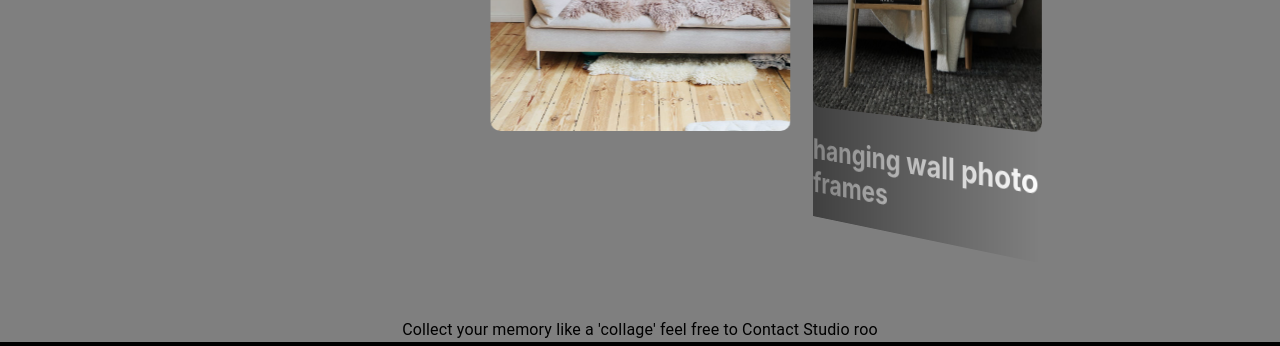
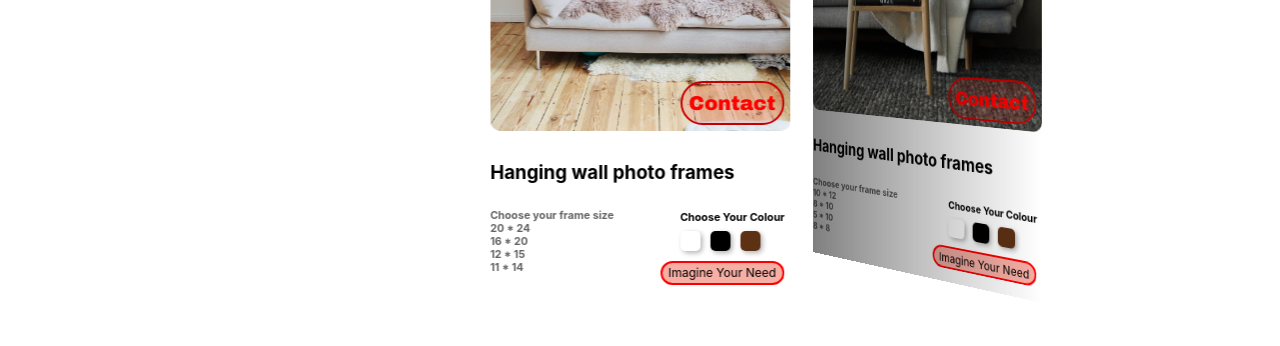
Before and after one commit to rajitha-00/roo-studio, a React (Create React App) app: page /products in a window 1280 px wide. Shown: the part 1265-1611 px from the top of the page. Built offline with nearby package versions, Linux system fonts and the light colour scheme.

Commit message:
photo frame done

```diff
--- a/src/assets/scss/Product_img.css
+++ b/src/assets/scss/Product_img.css
@@ -1,5 +1,5 @@
-.background {
-  background-color: #f0ebeb;
+.background-frame {
+  background-color: #ffffff;
 }
 
 .swiper {
@@ -28,4 +28,85 @@
 
 .body {
   color: black;
+}
+
+.fB {
+  color: black;
+}
+
+.fB2 {
+  color: rgba(0, 0, 0, 0.613);
+}
+
+.fB3 {
+  position: absolute;
+  top: 505px;
+  left: 190px;
+  color: rgb(0, 0, 0);
+}
+
+.box-w {
+  position: absolute;
+  top: 550px;
+  left: 190px;
+  width: 20px;
+  height: 20px;
+  border-radius: 5px;
+  background: rgba(255, 255, 255, 0.8784313725);
+  box-shadow: 2px 2px 5px rgba(0, 0, 0, 0.3);
+}
+
+.box-B {
+  position: absolute;
+  top: 550px;
+  left: 220px;
+  width: 20px;
+  height: 20px;
+  border-radius: 5px;
+  background: #000000;
+  box-shadow: 2px 2px 5px rgba(0, 0, 0, 0.3);
+}
+
+.box-Br {
+  position: absolute;
+  top: 550px;
+  left: 250px;
+  width: 20px;
+  height: 20px;
+  border-radius: 5px;
+  background: #5d3114;
+  box-shadow: 2px 2px 5px rgba(0, 0, 0, 0.3);
+}
+
+.box-text {
+  position: absolute;
+  top: 580px;
+  left: 170px;
+  width: 120px;
+  height: 20px;
+  border-radius: 30px;
+  border: 2px solid rgb(252, 0, 0);
+  background: #f7afa5;
+  display: flex;
+  font-size: 12px;
+  justify-content: center;
+  align-items: center;
+  color: #000000;
+}
+
+.box-contact {
+  position: absolute;
+  top: 400px;
+  left: 190px;
+  width: 100px;
+  height: 40px;
+  border-radius: 30px;
+  border: 2px solid rgb(198, 0, 0);
+  background: rgba(249, 29, 0, 0.137254902);
+  display: flex;
+  font-size: 20px;
+  justify-content: center;
+  align-items: center;
+  color: #ff0000;
+  font-family: Arial Black;
 }/*# sourceMappingURL=Product_img.css.map */
--- a/src/assets/scss/Product_img.scss
+++ b/src/assets/scss/Product_img.scss
@@ -1,8 +1,6 @@
-@import './Theme.scss';
 
-
-.background {
-    background-color: #f0ebeb;
+.background-frame {
+    background-color: #ffffff;
 }
 
 .swiper {
@@ -35,3 +33,78 @@
      color: black;
 
 }
+.fB{
+    color: black;
+}
+.fB2 {
+    color: rgba(0, 0, 0, 0.613);
+}
+.fB3{
+    position: absolute;
+    top: 505px;
+    left: 190px;
+    color: rgb(0, 0, 0);
+}
+.box-w{
+    position: absolute;
+    top: 550px;
+    left: 190px;
+    width: 20px;
+    height: 20px;
+    border-radius: 5px;
+    background: #ffffffe0;
+    box-shadow: 2px 2px 5px rgba(0, 0, 0, 0.3);
+
+}
+.box-B{
+        position: absolute;
+        top: 550px;
+        left: 220px;
+        width: 20px;
+        height: 20px;
+        border-radius: 5px;
+        background: #000000;
+        box-shadow: 2px 2px 5px rgba(0, 0, 0, 0.3);
+}
+.box-Br {
+    position: absolute;
+    top: 550px;
+    left: 250px;
+    width: 20px;
+    height: 20px;
+    border-radius: 5px;
+    background: #5d3114;
+    box-shadow: 2px 2px 5px rgba(0, 0, 0, 0.3);
+}
+.box-text {
+    position: absolute;
+    top: 580px;
+    left: 170px;
+    width: 120px;
+    height: 20px;
+    border-radius: 30px;
+    border: 2px solid rgb(252, 0, 0);
+    background: #f7afa5;
+    display: flex;
+    font-size: 12px;
+    justify-content: center;
+    align-items: center;
+    color: #000000;
+}
+
+.box-contact {
+    position: absolute;
+    top: 400px;
+    left: 190px;
+    width: 100px;
+    height: 40px;
+    border-radius: 30px;
+    border: 2px solid rgb(198, 0, 0);
+    background: #f91d0023;
+    display: flex;
+    font-size: 20px;
+    justify-content: center;
+    align-items: center;
+    color: #ff0000;
+    font-family: Arial Black;
+}
--- a/src/components/products/Photo_frame.jsx
+++ b/src/components/products/Photo_frame.jsx
@@ -24,7 +24,7 @@ import { Grid, Typography } from "@mui/material";
 export default function App() {
   return (
     <>
-      <div className="background">
+      <div className="background-frame">
     <Grid container
      justifyContent="center"
      alignItems="center"
@@ -59,27 +59,89 @@ export default function App() {
 
           <SwiperSlide>
                   <img src={P2} />
+                  <h3 className="fB">Hanging wall photo frames</h3>
+                  <h6 className="fB2">Choose your frame size
+                    <br></br>20 * 24
+                    <br></br>16 * 20
+                    <br></br>12 * 15
+                    <br></br>11 * 14
 
-          </SwiperSlide>
-          <SwiperSlide>
+                  </h6>
+                  <h6 className="fB3">Choose Your Colour </h6>
+                  <div className="box-w"></div>
+                  <div className="box-B"></div>
+                  <div className="box-Br"></div>
+                  <div className="box-text">Imagine Your Need</div>
+                  <div className="box-contact">Contact</div>
+
+
+                </SwiperSlide>
+
+
+
+
+                <SwiperSlide>
+
                   <img src={P1} />
-                  <h1>hanging wall photo frames</h1>
-          </SwiperSlide>
-          <SwiperSlide>
-            <img src={P3} />
-          </SwiperSlide>
-          <SwiperSlide>
-            <img src={P4} />
-          </SwiperSlide>
+                  <h3 className="fB">Hanging wall photo frames</h3>
+                  <h6 className="fB2">Choose your frame size
+                    <br></br>10 * 12
+                    <br></br>8 * 10
+                    <br></br>5 * 10
+                    <br></br>8 * 8
+                  </h6>
+                  <h6 className="fB3">Choose Your Colour </h6>
+                  <div className="box-w"></div>
+                  <div className="box-B"></div>
+                  <div className="box-Br"></div>
+                  <div className="box-text">Imagine Your Need</div>
+                  <div className="box-contact">Contact</div>
+
+                </SwiperSlide>
+
+                <SwiperSlide>
+
+                  <img src={P3} />
+
+                  <h3 className="fB">Hanging wall photo frames</h3>
+                  <h6 className="fB2">Choose your frame size
+                    <br></br>10 * 12
+                    <br></br>8 * 10
+                    <br></br>5 * 10
+                    <br></br>8 * 8
+                  </h6>
+                  <h6 className="fB3">Choose Your Colour </h6>
+                  <div className="box-w"></div>
+                  <div className="box-B"></div>
+                  <div className="box-Br"></div>
+                  <div className="box-text">Imagine Your Need</div>
+                  <div className="box-contact">Contact</div>
+
+                </SwiperSlide>
+
+                <SwiperSlide>
+
+                  <img src={P4} />
+                  <h3 className="fB">Hanging wall photo frames</h3>
+                  <h6 className="fB2">Choose your frame size
+                    <br></br>10 * 12
+                    <br></br>8 * 10
+                    <br></br>5 * 10
+                    <br></br>8 * 8
+                  </h6>
+                  <h6 className="fB3">Choose Your Colour </h6>
+                  <div className="box-w"></div>
+                  <div className="box-B"></div>
+                  <div className="box-Br"></div>
+                  <div className="box-text">Imagine Your Need</div>
+                  <div className="box-contact">Contact</div>
+
+                </SwiperSlide>
+
 
 
         </Swiper>
       </div>
-      </Grid>
-      <Grid item lg={8} md={8} sm={10} xs={6}>
-        <div className="swiperFooter">
-          <Typography>Collect your memory like a 'collage' feel free to Contact Studio roo </Typography>
-        </div>
       </Grid>
         </Grid>
         </div>
```
Also changed, not shown: src/components/products/mug_printing.jsx (added, +11 -0 lines), 1 other file (tests, documents, lock files or other folders).
